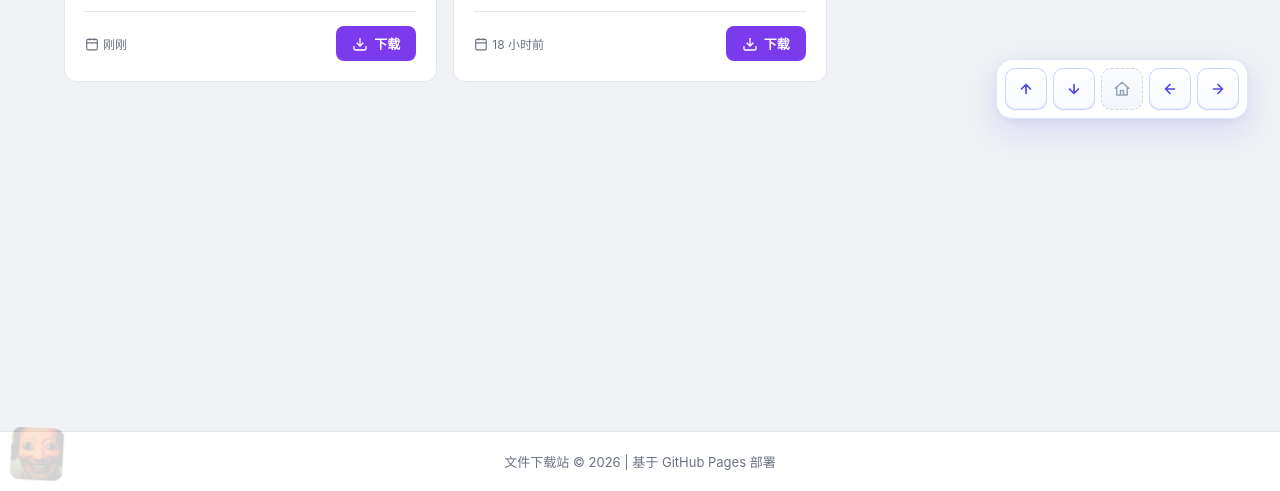
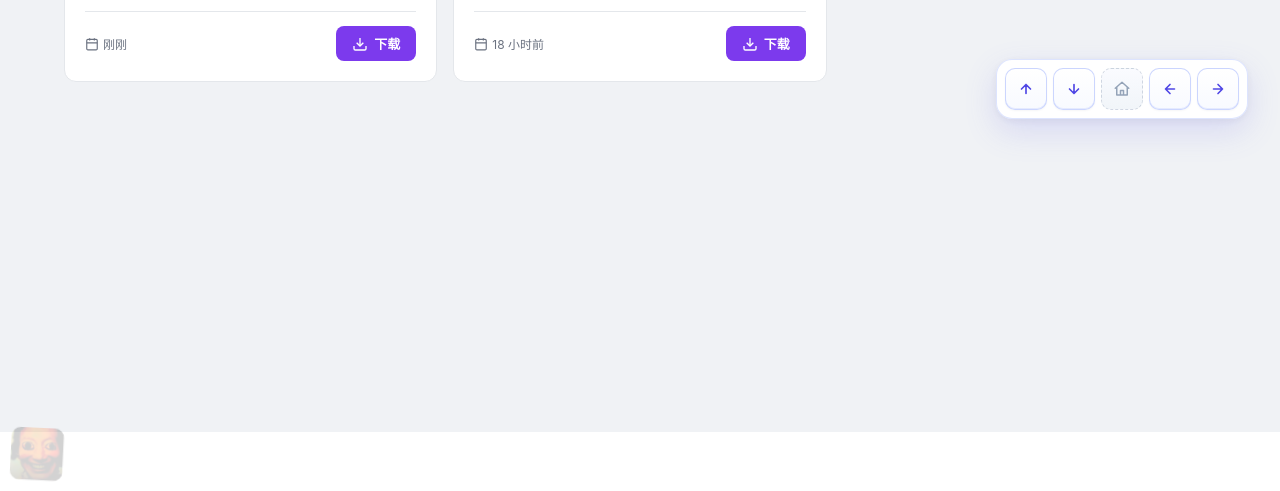
Before and after one commit to 7878-hub/download-station, a plain HTML site: page index.html in a window 1280 px wide. Shown: the part 309-800 px from the top of the page. Drawn offline with Linux system fonts and the light colour scheme.

Commit message:
已经不知道该说什么了 。

```diff
--- a/css/style.css
+++ b/css/style.css
@@ -393,9 +393,8 @@ body {
 .footer {
     text-align: center;
     padding: 20px;
-    color: var(--text-secondary);
+    color: #ffffff;
     font-size: 13px;
-    border-top: 1px solid var(--border);
     background: var(--card-bg);
 }
 
```
